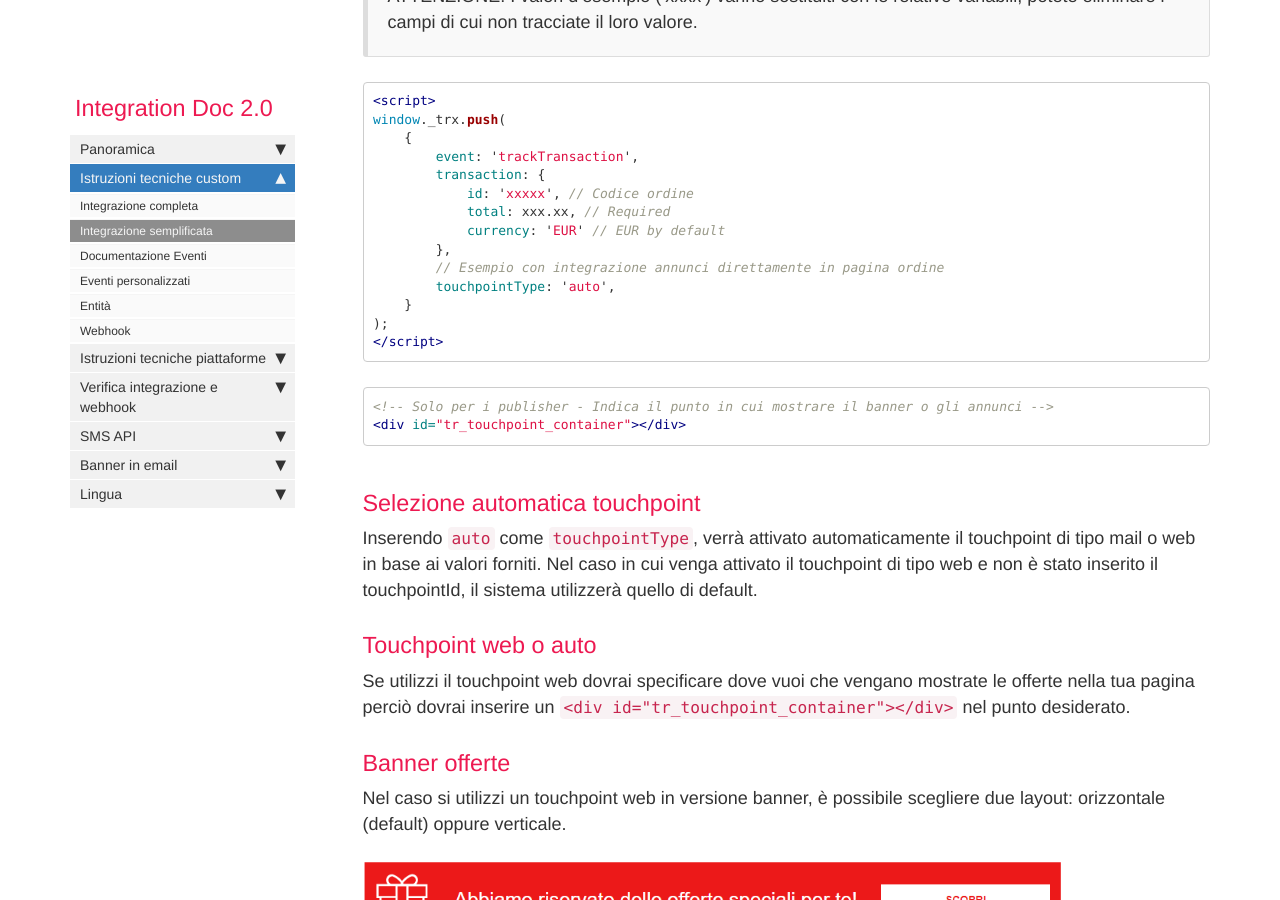
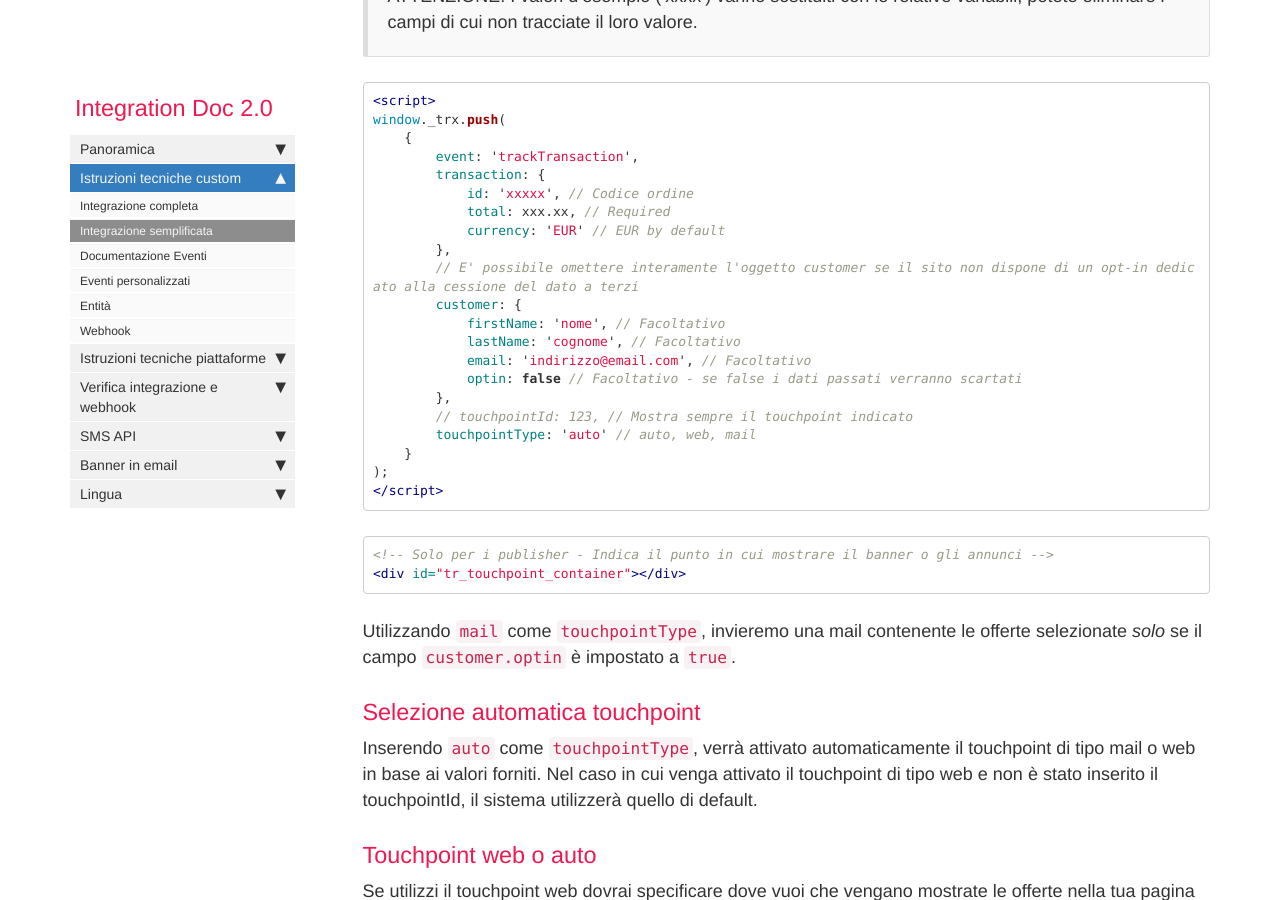
Before and after one commit to flyertech/trx_docs_it, a Jekyll site: the page built from pages/mydoc/simplified_integration.md, in a window 1280 px wide and 900 px high, scrolled down 1546 px. Built offline with Jekyll 4.4.1, drawn with Linux system fonts in a browser that asks for light colours; nearby versions of some CDN libraries; comment, search, counter and statistics services are not loaded.

Commit message:
Improved example trackTransaction snippet.

```diff
--- a/pages/mydoc/simplified_integration.md
+++ b/pages/mydoc/simplified_integration.md
@@ -25,6 +25,8 @@ Dovrai riempire tutti i campi disponibili con i valori effettivi relativi all'or
 
 {% include_relative snippets/tracktransaction.md %}
 
+Utilizzando `mail` come `touchpointType`, invieremo una mail contenente le offerte selezionate *solo* se il campo `customer.optin` è impostato a `true`.
+
 ### Selezione automatica touchpoint
 Inserendo `auto` come `touchpointType`, verrà attivato automaticamente il touchpoint di tipo mail o web in base ai valori forniti. Nel caso in cui venga attivato il touchpoint di tipo web e non è stato inserito il touchpointId, il sistema utilizzerà quello di default.
 
--- a/pages/mydoc/snippets/tracktransaction.md
+++ b/pages/mydoc/snippets/tracktransaction.md
@@ -8,8 +8,15 @@ window._trx.push(
             total: xxx.xx, // Required
             currency: 'EUR' // EUR by default
         },
-        // Esempio con integrazione annunci direttamente in pagina ordine
-        touchpointType: 'auto',
+        // E' possibile omettere interamente l'oggetto customer se il sito non dispone di un opt-in dedicato alla cessione del dato a terzi
+        customer: {
+            firstName: 'nome', // Facoltativo
+            lastName: 'cognome', // Facoltativo
+            email: 'indirizzo@email.com', // Facoltativo
+            optin: false // Facoltativo - se false i dati passati verranno scartati
+        },
+        // touchpointId: 123, // Mostra sempre il touchpoint indicato
+        touchpointType: 'auto' // auto, web, mail
     }
 );
 </script>
```
